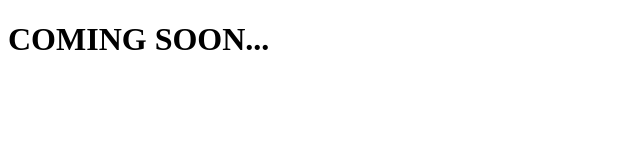
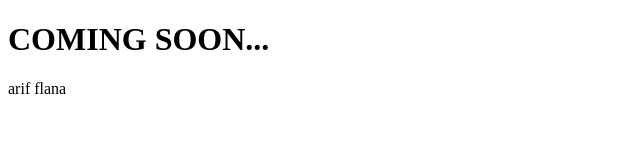
Before and after one commit to arifongit/arifongit.github.io, a plain HTML site: page index.html in a window 1280 px wide. Shown: the full height of the page, 0-640 px from the left. Drawn offline with Linux system fonts and the light colour scheme.

Commit message:
added some text in body of the page

```diff
--- a/index.html
+++ b/index.html
@@ -12,6 +12,8 @@
 
     <main>
         <h1>COMING SOON...</h1>
+        arif
+        flana
     </main>
     <script src="js/main.js"></script>
 
```
